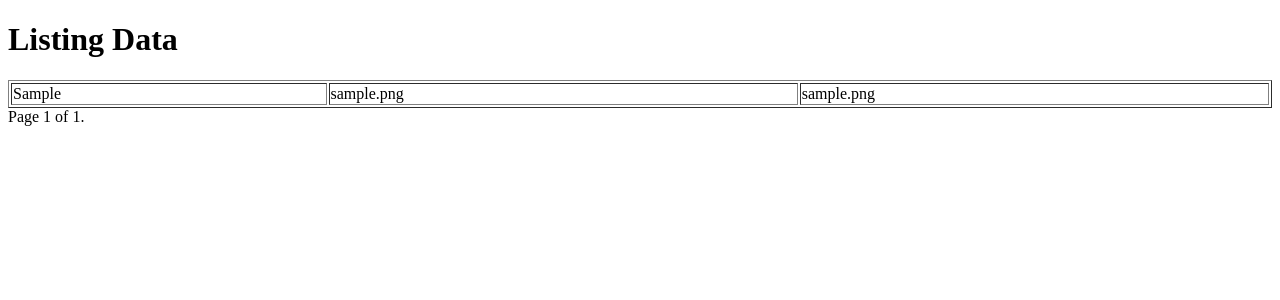
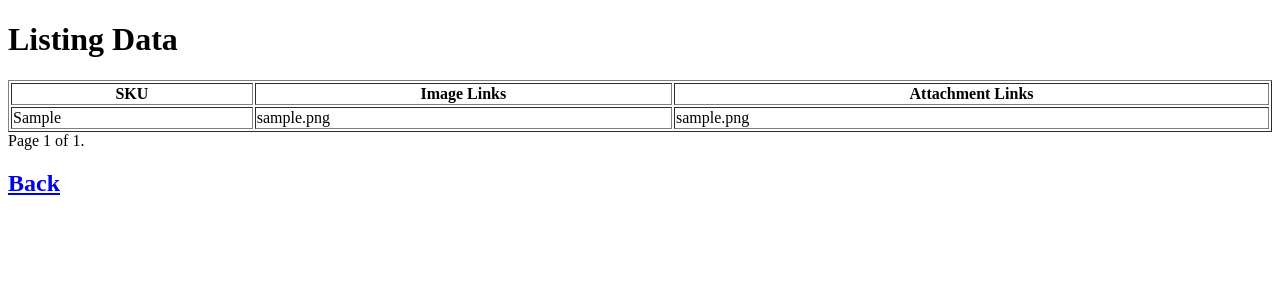
Before and after one commit to mohamedsamiromar/Django_import_export, a Django app: page /listing in a window 1280 px wide. Shown: the top 300 px of the page. Run offline with Django 3.2, Linux system fonts and the light colour scheme; tables that the repository leaves empty hold one stand-in row (values such as "Sample post").

Commit message:
add button Back in upload and list

```diff
--- a/templates/listing.html
+++ b/templates/listing.html
@@ -6,7 +6,13 @@
 </head>
 <body>
 <h1>Listing Data</h1>
+
 <table border="1" width="100%">
+<tr>
+    <th>SKU</th>
+    <th>Image Links</th>
+    <th>Attachment Links</th>
+    </tr>
 {% for contact in page_obj %}
     <tr>
         <td>{{ contact.sku }}</td>
@@ -32,6 +38,7 @@
         {% endif %}
     </span>
 </div>
+<h2><a href="{% url 'home' %}">Back</a></h2>
 
 </body>
 </html>
--- a/templates/upload_excel_file.html
+++ b/templates/upload_excel_file.html
@@ -11,7 +11,7 @@
     <input type="file" name="file">
     <button type="submit">Upload</button>
   </form>
-<h2><a href="{% url 'upload_file' %}">Back</a></h2>
+<h2><a href="{% url 'home' %}">Back</a></h2>
 
 </body>
 </html>
```
